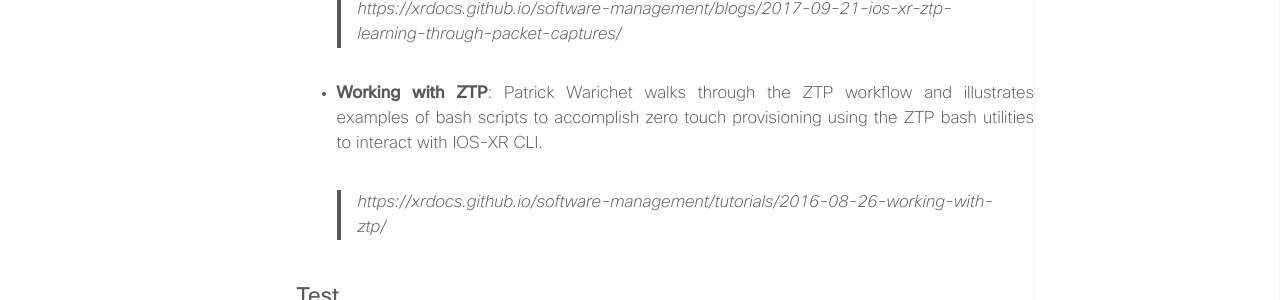
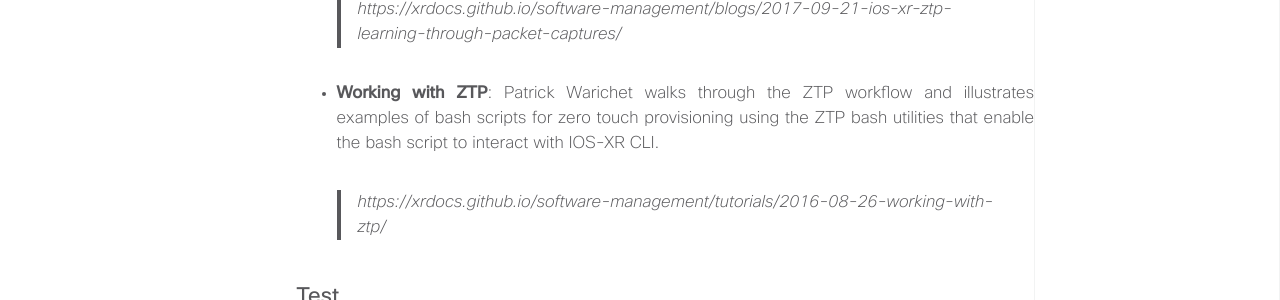
Before and after one commit to xrdocs/software-management, a Jekyll site: the page built from _tutorials/2017-10-25-ios-xr-ztp-python-library-automated-provisioning-using-python.md, in a window 1280 px wide and 1264 px high. Shown: the part 501-801 px from the top of the window. Built offline with Jekyll 4.4.1, drawn with Linux system fonts in a browser that asks for light colours; comment, search, counter and statistics services are not loaded.

Commit message:
Create 2017-10-25-ios-xr-ztp-python-library-automated-provisioning-using-python.md

```diff
--- a/_tutorials/2017-10-25-ios-xr-ztp-python-library-automated-provisioning-using-python.md
+++ b/_tutorials/2017-10-25-ios-xr-ztp-python-library-automated-provisioning-using-python.md
@@ -29,7 +29,7 @@ If you've not had a chance to play around with Zero Touch Provisioning (ZTP) on
 *  **IOS-XR ZTP: Learning through Packet Captures**: Akshat Sharma tells you everything you need to know to understand the DHCP (v4 and v6) server setup and packet captures to illustrate the DHCP options that may be used for classification of devices during provisioning:
 >https://xrdocs.github.io/software-management/blogs/2017-09-21-ios-xr-ztp-learning-through-packet-captures/
 
-*  **Working with ZTP**: Patrick Warichet walks through the ZTP workflow and illustrates examples of bash scripts to accomplish zero touch provisioning using the ZTP bash utilities to interact with IOS-XR CLI.
+*  **Working with ZTP**: Patrick Warichet walks through the ZTP workflow and illustrates examples of bash scripts for zero touch provisioning using the ZTP bash utilities that enable the bash script to interact with IOS-XR CLI.
 >https://xrdocs.github.io/software-management/tutorials/2016-08-26-working-with-ztp/
 
 ## Test
```
